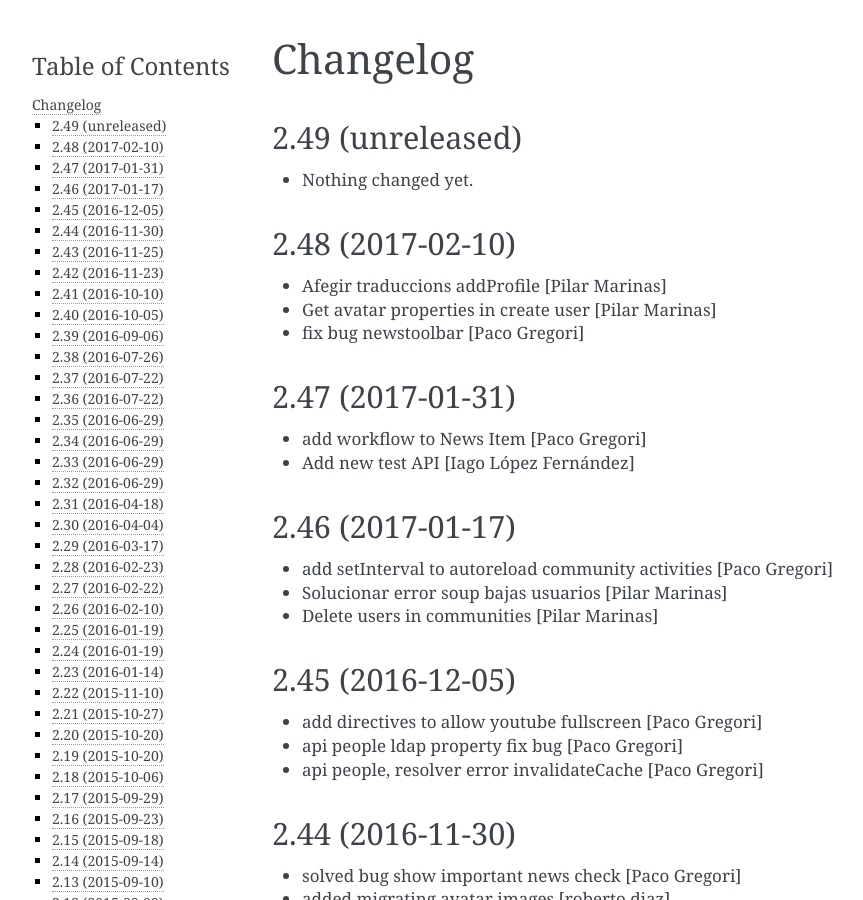
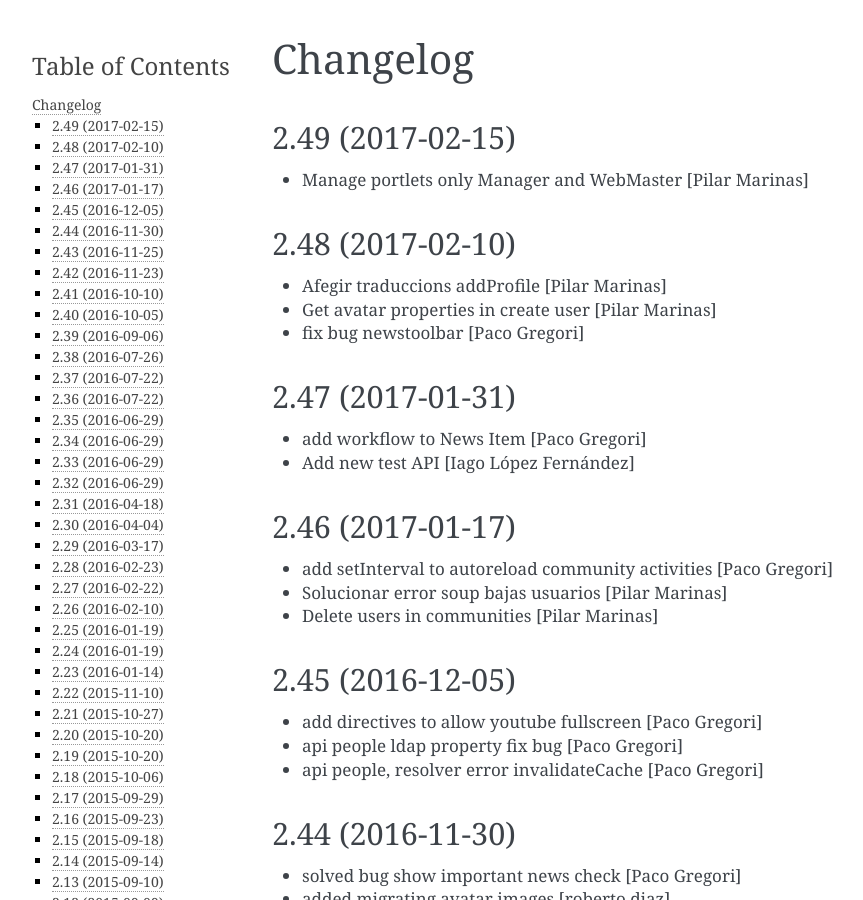
Before and after one commit to UPCnet/ulearn.core, a Sphinx documentation site: the page built from docs/HISTORY.rst, in a window 1280 px wide and 900 px high. Shown: the whole window, without its empty margins (148-1011 px from the left). Built offline with Sphinx 7.4.7, drawn with Linux system fonts in a browser that asks for light colours; pages that are not in the unit, such as notebooks, are missing from menus.

Commit message:
Preparing release 2.49

```diff
--- a/docs/HISTORY.rst
+++ b/docs/HISTORY.rst
@@ -1,11 +1,10 @@
 Changelog
 =========
 
-2.49 (unreleased)
+2.49 (2017-02-15)
 -----------------
 
-- Nothing changed yet.
-
+* Manage portlets only Manager and WebMaster [Pilar Marinas]
 
 2.48 (2017-02-10)
 -----------------
--- a/setup.py
+++ b/setup.py
@@ -1,7 +1,7 @@
 from setuptools import setup, find_packages
 import os
 
-version = '2.49.dev0'
+version = '2.49'
 
 README = open('README.rst').read()
 HISTORY = open(os.path.join('docs', 'HISTORY.rst')).read()
```
